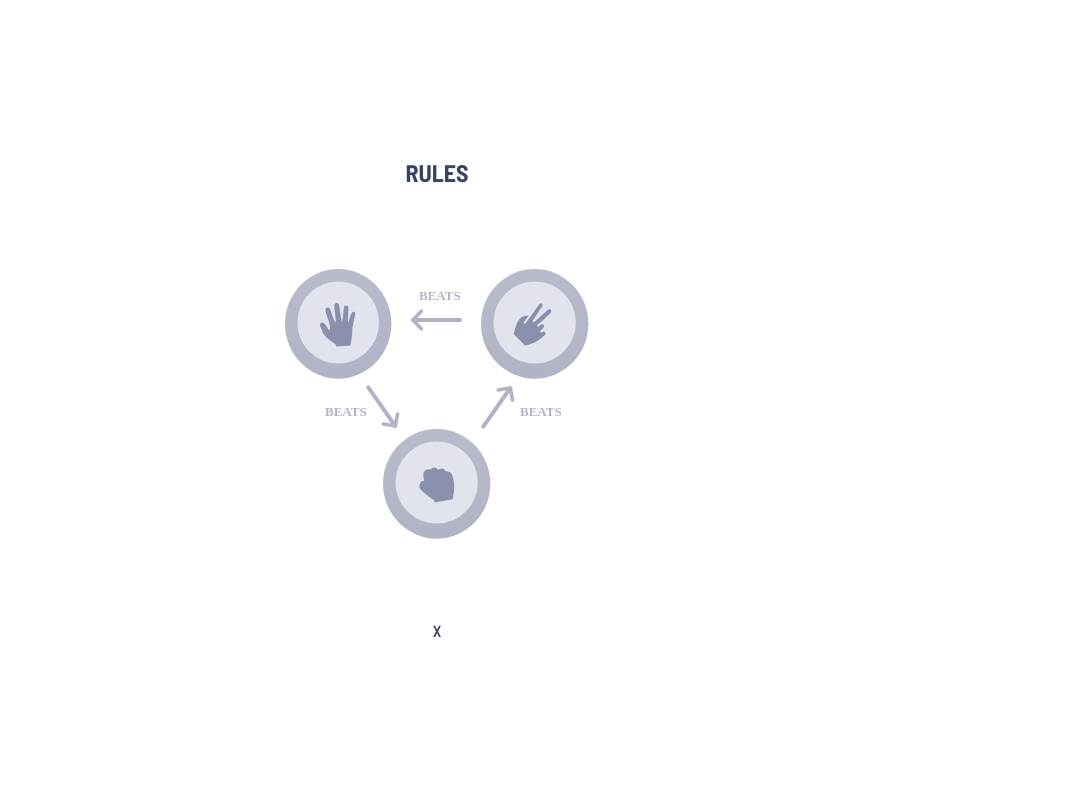
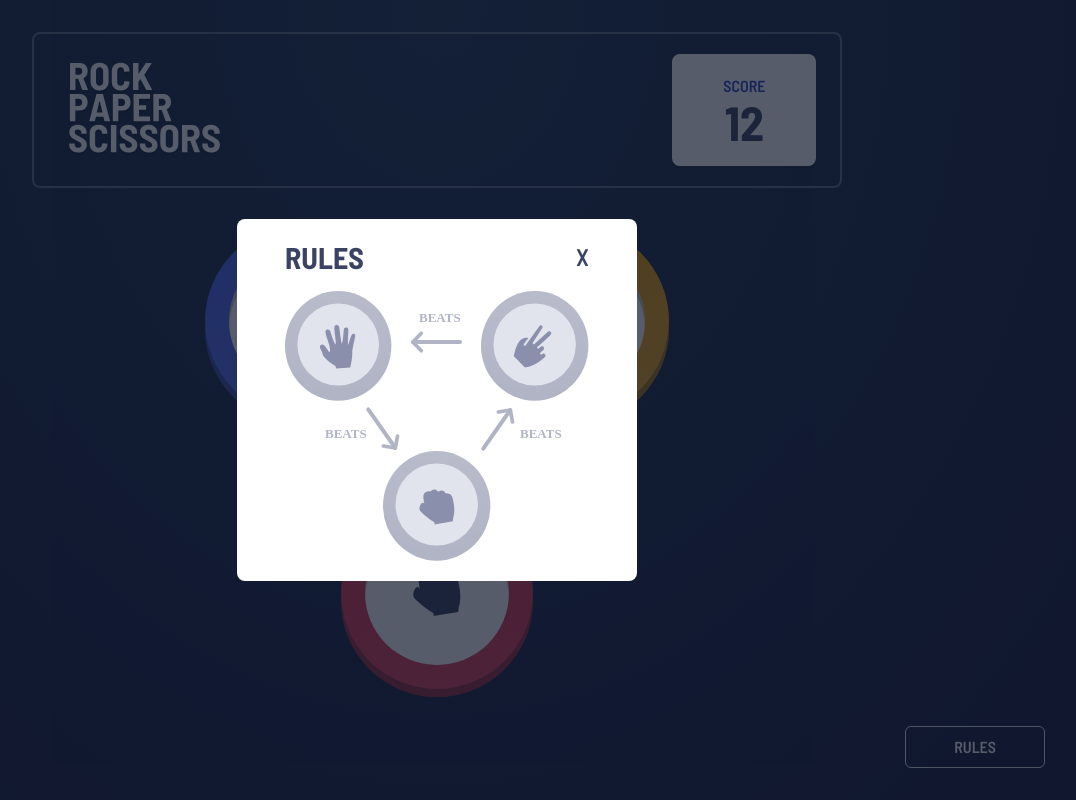
Before and after one commit to kelly-jsx/rock-paper-scissors, a React (Vite) app: page / in a window 1280 px wide. Both pictures are taken after a click on the button "RULES". Shown: the whole page, without its empty margins (203-1279 px from the left). Built offline with nearby package versions, Linux system fonts and the light colour scheme.

Commit message:
Rules Modal for desktop

```diff
--- a/src/components/RulesModal.tsx
+++ b/src/components/RulesModal.tsx
@@ -1,14 +1,21 @@
 import Rules from '../public/image-rules.svg'
 
 export const RulesModal = ({ handleClose }) => (
-  <div className="fixed inset-0 z-10 flex h-screen w-screen flex-col justify-center gap-20 bg-white text-dark">
-    <p className="text-center text-2xl font-bold ">RULES</p>
+  <div className="fixed inset-0 z-10 flex h-screen w-screen bg-slate-900/70">
+    <div className="flex h-screen w-screen flex-col justify-center gap-20 bg-white text-dark lg:m-auto lg:h-max lg:w-max lg:gap-4  lg:rounded-lg lg:px-12 lg:py-5">
+      <div className="flex justify-center lg:justify-between">
+        <p className="text-center text-3xl font-bold">RULES</p>
+        <button className="hidden text-2xl lg:block" onClick={handleClose}>
+          X
+        </button>
+      </div>
       <img src={Rules} alt="rules" className="mx-auto" />
       <button
-      className="mx-auto cursor-pointer justify-self-end"
+        className="mx-auto cursor-pointer justify-self-end lg:hidden"
         onClick={handleClose}
       >
         X
       </button>
     </div>
+  </div>
 )
```
Lines whose indentation alone changed are shown as unchanged.
